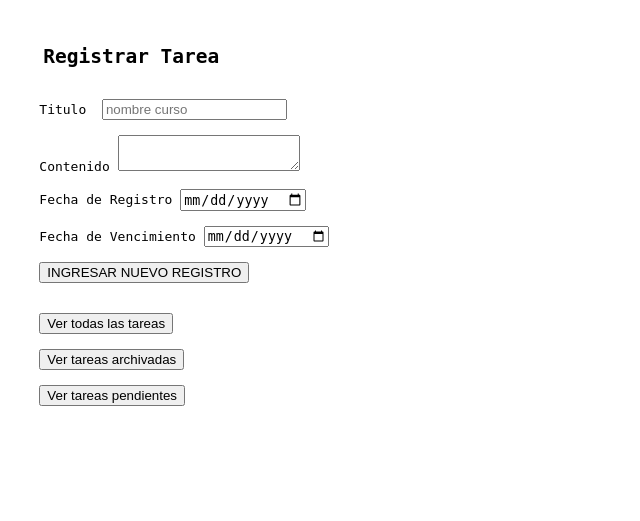
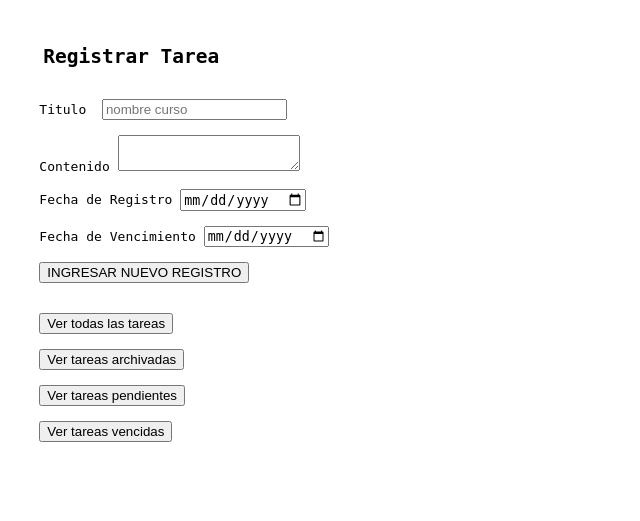
Before and after one commit to lisethhuayllas/ProyectoCursoProgramacionWeb, a PHP site: page /continue.php in a window 1280 px wide. Shown: the part 114-635 px from the top of the page, without its empty margins (0-640 px from the left). Run offline with PHP 8.4, Linux system fonts and the light colour scheme; a user stored in the database is signed in.

Commit message:
Actualizando

```diff
--- a/continue.php
+++ b/continue.php
@@ -32,8 +32,9 @@
 
         <a href='archivar.php'><input  type="button" value="Ver tareas archivadas"></a>
 
-        <a href='mostrartareas.php'><input type="button" value="Ver tareas pendientes"></a>
+        <a href='pendientes.php'><input type="button" value="Ver tareas pendientes"></a>
 
+        <a href='vencidas.php'><input type="button" value="Ver tareas vencidas"></a>
 
      </pre>
     </form>
@@ -47,7 +48,7 @@ if(isset($_POST['enviar']))
       $contenido=$_POST['contenido'];
       $fr=$_POST['fecha_registro'];
       $fv=$_POST['fecha_vencimiento'];
-
+      $estado=$_POST['estado'];
 
       if( $nombre=="" || $contenido=="" || $fr=="" || $fv=="" )
       {
@@ -55,7 +56,7 @@ if(isset($_POST['enviar']))
       }
       else{
 
-      $conexion->query("INSERT INTO tareas( id_usuario, nombre,contenido,fecha_registro, fecha_vencimiento) values ( '$id_usuario','$nombre','$contenido','$fr', '$fv')");
+      $conexion->query("INSERT INTO tareas( id_usuario, nombre,contenido,fecha_registro, fecha_vencimiento, estado) values ( '$id_usuario','$nombre','$contenido','$fr', '$fv', 'en proceso' )");
       echo"Se ha registrado la nueva tarea";
         }
 
```
